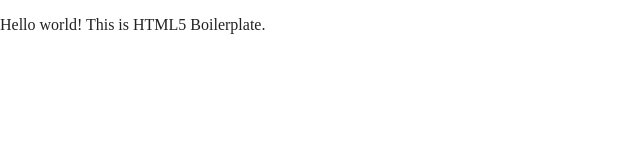
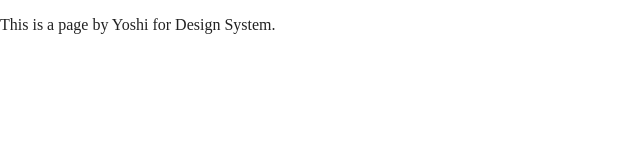
Before and after one commit to Yoshitaka-A/pcdd-0315-sp21, a website built with Parcel: page index.html in a window 1280 px wide. Shown: the full height of the page, 0-640 px from the left. Built offline with nearby package versions, Linux system fonts and the light colour scheme.

Commit message:
update index.html

```diff
--- a/index.html
+++ b/index.html
@@ -25,7 +25,7 @@
 <body>
 
   <!-- Add your site or application content here -->
-  <p>Hello world! This is HTML5 Boilerplate.</p>
+  <p>This is a page by Yoshi for Design System.</p>
   <script src="js/vendor/modernizr-3.11.2.min.js"></script>
   <script src="js/plugins.js"></script>
   <script src="js/main.js"></script>
```
